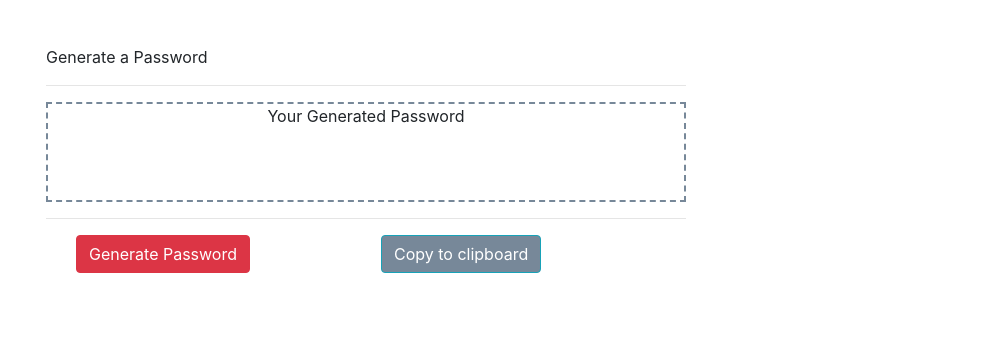
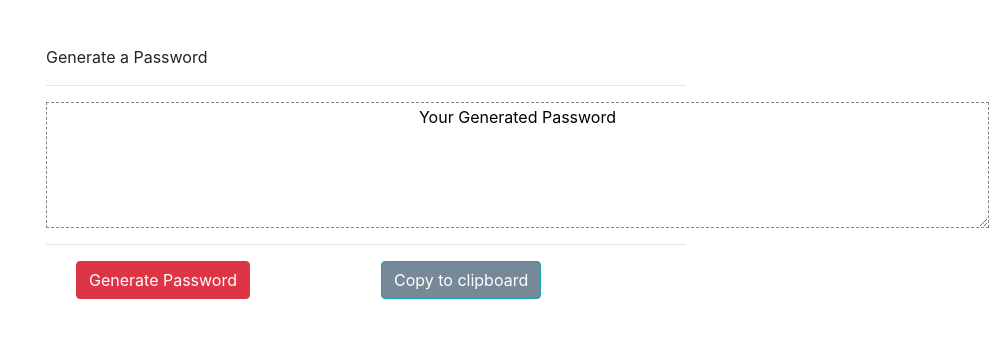
Before and after one commit to xtremeelement/password_generator, a plain HTML site: page index.html in a window 1280 px wide. Shown: the part 51-388 px from the top of the page, without its empty margins (274-1280 px from the left). Drawn offline with nearby package versions, Linux system fonts and the light colour scheme.

Commit message:
added copyclipboard functionality

```diff
--- a/index.html
+++ b/index.html
@@ -24,7 +24,10 @@
           </div>
           <div class="row">
             <div class="passwordBox">
-              <p class="yourPass">Your Generated Password</p>
+              <!-- <p class="yourPass">Your Generated Password</p> -->
+              <textarea name="" id="" cols="90" rows="5" class="yourPass">
+Your Generated Password</textarea
+              >
             </div>
           </div>
           <div class="row">
--- a/script.js
+++ b/script.js
@@ -2,28 +2,30 @@ const charSet =
   "abcdefghijklmnopqrstuvwxyzABCDEFGHIJKLMNOPQRSTUVWXYZ01233456789";
 var yourPassword = "";
 var numbers;
+var reset = "";
 
 // Function prompst user for password length
 function question() {
-  numbers = prompt("How long do you want your passowrd?");
+  numbers = prompt("How long do you want your password?");
+
   //Calls the function that generates the password and disiplays
   passwordGenerator(numbers);
 }
 
 //This function generates a random password and displays it.
 function passwordGenerator(length) {
+  console.log("test2");
   while (length > 0) {
     yourPassword += charSet.charAt(Math.floor(Math.random() * charSet.length));
     length--;
     document.querySelector(".yourPass").textContent = yourPassword;
   }
+  //Resets for next random generated password
+  yourPassword = "";
 }
 
 function copyclipboard() {
-  console.log("test");
-
   var copyText = document.querySelector(".yourPass");
-
   copyText.select();
 
   document.execCommand("copy");
--- a/style.css
+++ b/style.css
@@ -7,11 +7,10 @@ body {
   width: 50%;
 }
 
-.passwordBox {
-  border: 2px dashed lightslategray;
-  width: 100vw;
-  height: 100px;
+.yourPass {
+  border: 1px dashed lightslategray;
   text-align: center;
+  margin: 0 auto;
 }
 
 hr {
```
